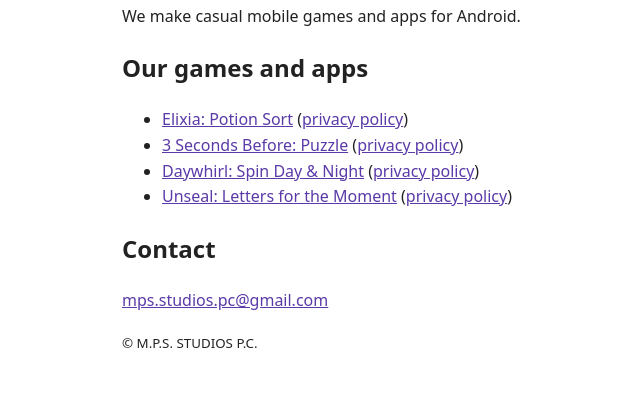
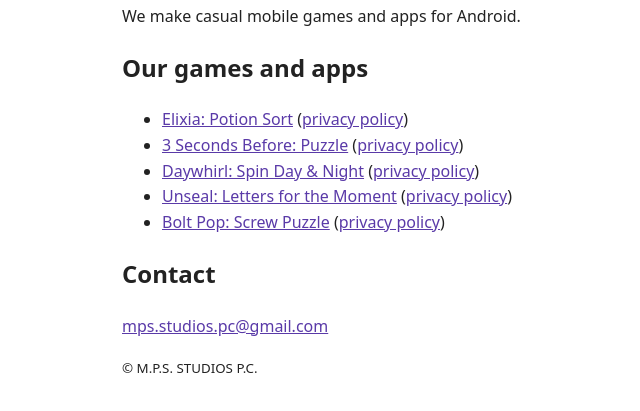
Before and after one commit to mpsstudios/mpsstudios.github.io, a plain HTML site: page index.html in a window 1280 px wide. Shown: the part 109-520 px from the top of the page, without its empty margins (198-838 px from the left). Drawn offline with Linux system fonts and the light colour scheme.

Commit message:
Add Bolt Pop to the homepage

```diff
--- a/index.html
+++ b/index.html
@@ -11,6 +11,7 @@
 <li><a href="https://play.google.com/store/apps/details?id=com.mpsstudios.threesecondsbefore">3 Seconds Before: Puzzle</a> (<a href="https://mpsstudios.github.io/3-seconds-before-privacy.html">privacy policy</a>)</li>
 <li><a href="https://play.google.com/store/apps/details?id=com.mpsstudios.daywhirl">Daywhirl: Spin Day &amp; Night</a> (<a href="https://mpsstudios.github.io/daywhirl-privacy.html">privacy policy</a>)</li>
 <li><a href="https://play.google.com/store/apps/details?id=com.mpsstudios.unseal">Unseal: Letters for the Moment</a> (<a href="https://mpsstudios.github.io/unseal-privacy.html">privacy policy</a>)</li>
+<li><a href="https://play.google.com/store/apps/details?id=com.mpsstudios.boltpop">Bolt Pop: Screw Puzzle</a> (<a href="https://mpsstudios.github.io/boltpop-privacy.html">privacy policy</a>)</li>
 </ul>
 <h2>Contact</h2>
 <p><a href="mailto:mps.studios.pc@gmail.com">mps.studios.pc@gmail.com</a></p>
```
